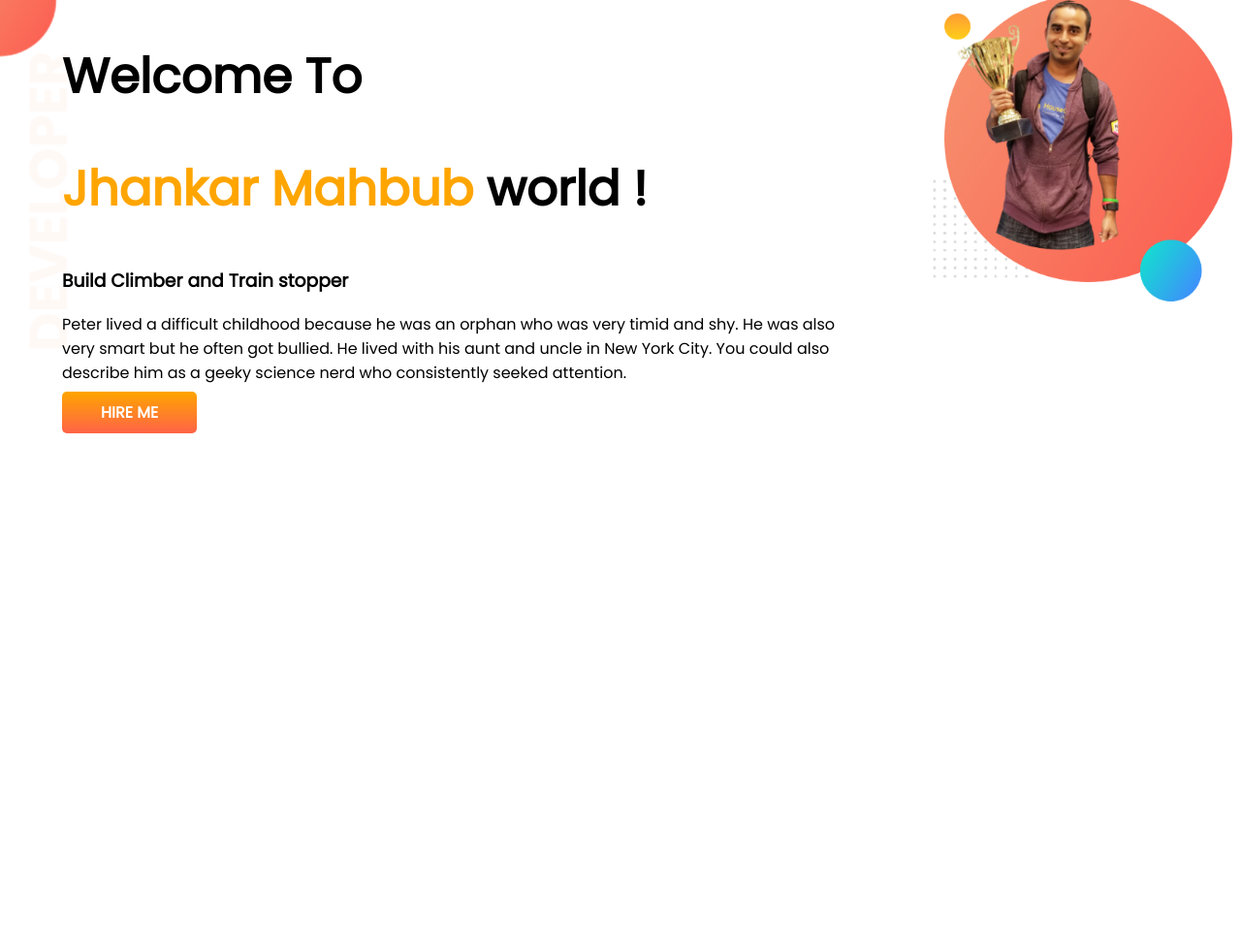
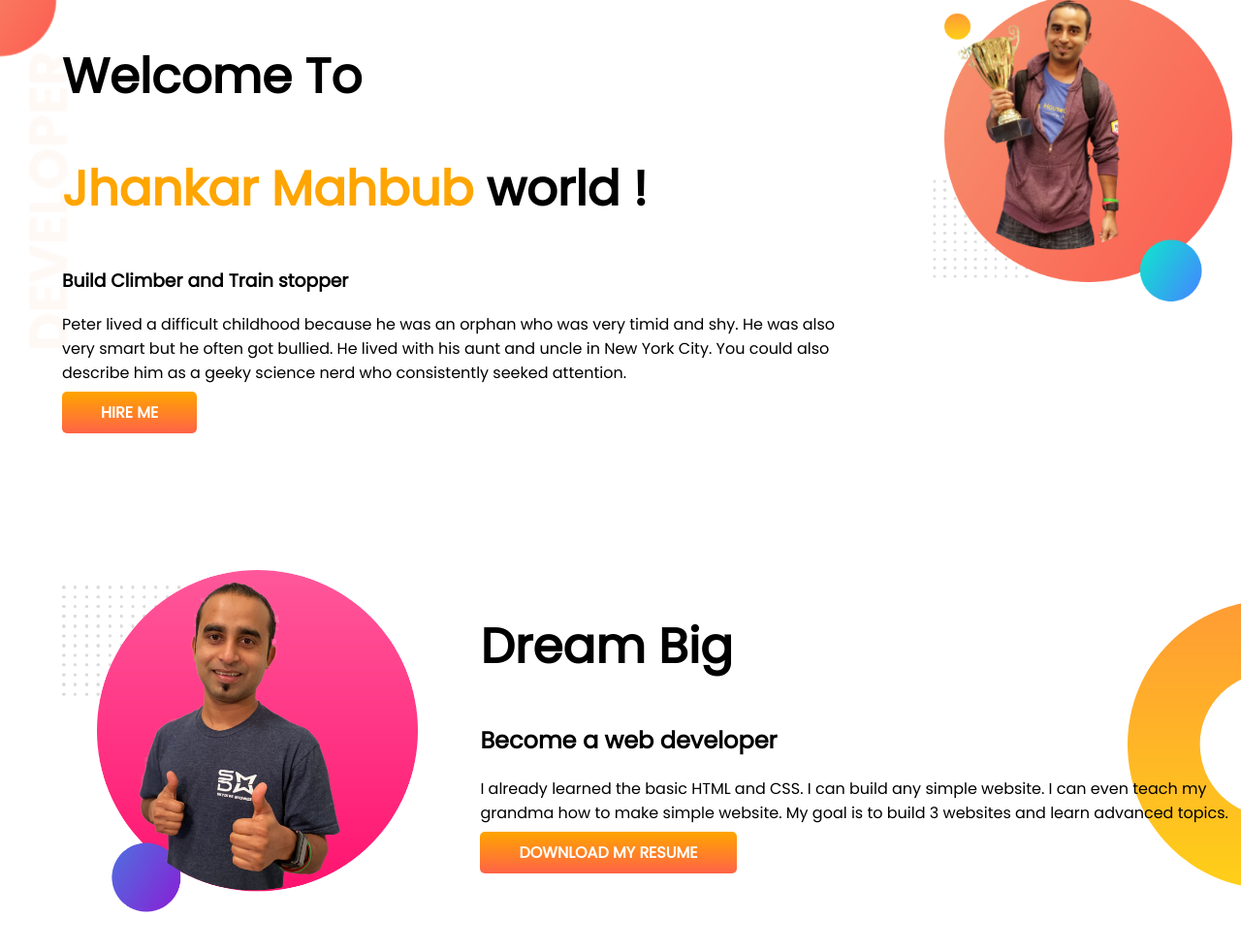
Before and after one commit to frabby504/dveloper-portfolio, a plain HTML site: page index.html in a window 1280 px wide. Shown: the whole page at 97% size. Before the commit the page ends 800 px from the top, so only its background shows below. Drawn offline with Linux system fonts and the light colour scheme.

Commit message:
dream-big

```diff
--- a/index.html
+++ b/index.html
@@ -29,6 +29,19 @@
             <img src="images/my-bg.png" alt="">
         </div>
     </section>
+    <section class="dream-big">
+        <div class="half-width">
+            <img src="images/jhankar2.png" alt="">
+        </div>
+        <div class="half-width">
+            <h1> Dream Big </h1>
+            <h2> Become a web developer </h2>
+            <p>I already learned the basic HTML and CSS. I can build any simple website. I can even teach my grandma how
+                to make simple website. My goal is to build 3 websites and learn advanced topics.</p>
+            <a class="link-button" target="_blank" href="https://en.wikipedia.org/wiki/Spider-Man">DOWNLOAD MY
+                RESUME</a>
+        </div>
+    </section>
 </body>
 
 </html>
--- a/style.css
+++ b/style.css
@@ -13,6 +13,7 @@ h1 {
 
 section {
     display: flex;
+    margin-bottom: 150px;
 }
 
 .half-width {
@@ -37,3 +38,9 @@ section {
     background-image: url(images/top-banner.png);
     background-repeat: no-repeat;
 }
+
+.dream-big {
+    background-image: url(images/dream-bg.png);
+    background-repeat: no-repeat;
+    background-position: right;
+}
```
